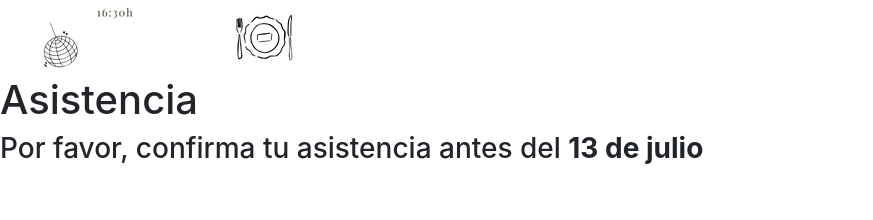
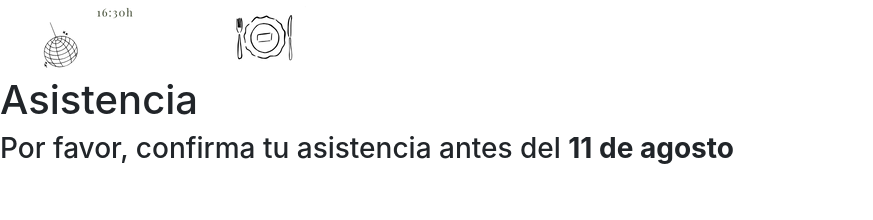
Before and after one commit to WeddingInvitations/soniayvicente_wedding, a website with bundled scripts: page www/index.html in a window 1280 px wide. Shown: the part 2865-3085 px from the top of the page, without its empty margins (0-873 px from the left). Built offline with nearby package versions, Linux system fonts and the light colour scheme; a web font is replaced by a local one.

Commit message:
Updating date

```diff
--- a/www/index.html
+++ b/www/index.html
@@ -203,7 +203,7 @@
     <h1> Asistencia </h1>
 
     <div class="asistencia-texto">
-      <h3>Por favor, confirma tu asistencia antes del <strong>13 de julio</strong></h3>
+      <h3>Por favor, confirma tu asistencia antes del <strong>11 de agosto</strong></h3>
       <div class="scroll-reveal icon">
         <img class="icon_right" src="images/asistencia.png" alt="elemento decorativo">
       </div>
```
